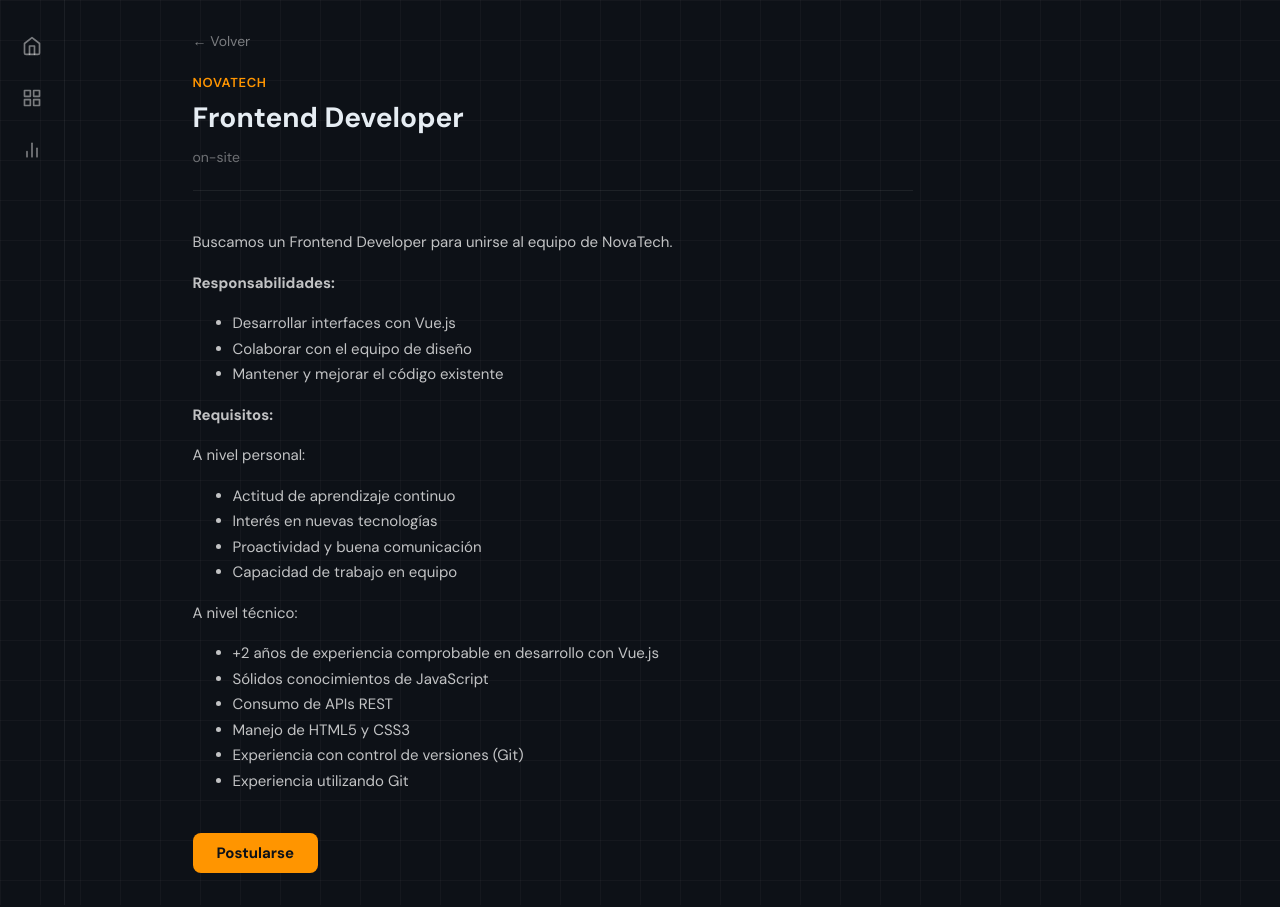
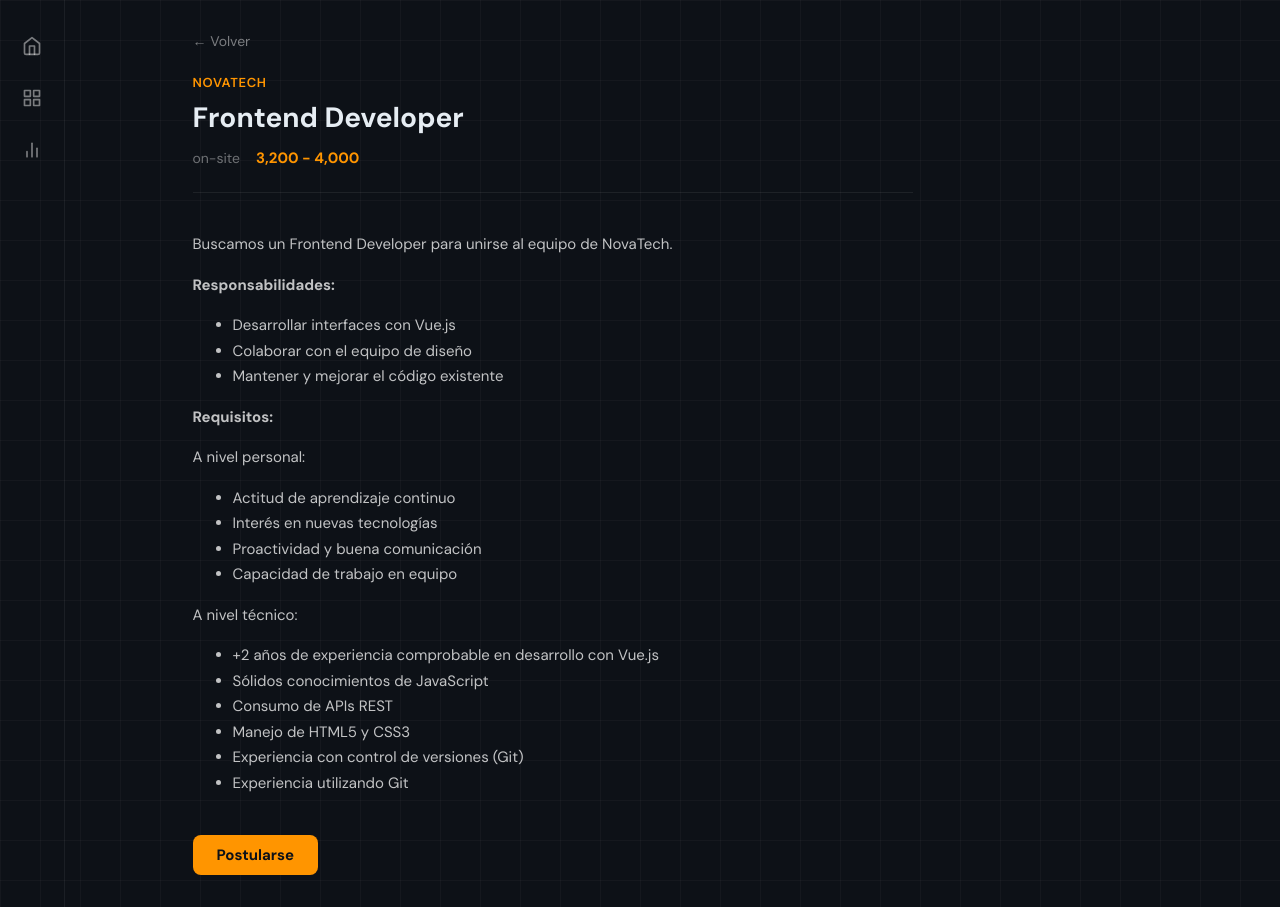
Before and after one commit to luchist/rapiempleo-frontend-ttip-unq, a React (Vite) app: page /ofertas/1 in a window 1280 px wide. Built offline with nearby package versions, Linux system fonts and the light colour scheme.

Commit message:
fix: missing salary range in OfferDetail page

```diff
--- a/src/pages/OfferDetailPage.jsx
+++ b/src/pages/OfferDetailPage.jsx
@@ -24,7 +24,7 @@ const OfferDetailPage = () => {
                 <h1 className="offer-detail__title">{offer.title}</h1>
                 <div className="offer-detail__meta">
                     <span className="offer-detail__work-type">{offer.workType}</span>
-                    <span className="offer-detail__salary accent">{offer.salary}</span>
+                    <span className="offer-detail__salary accent">{offer.salaryMin} - {offer.salaryMax}</span>
                 </div>
             </div>
 
```
